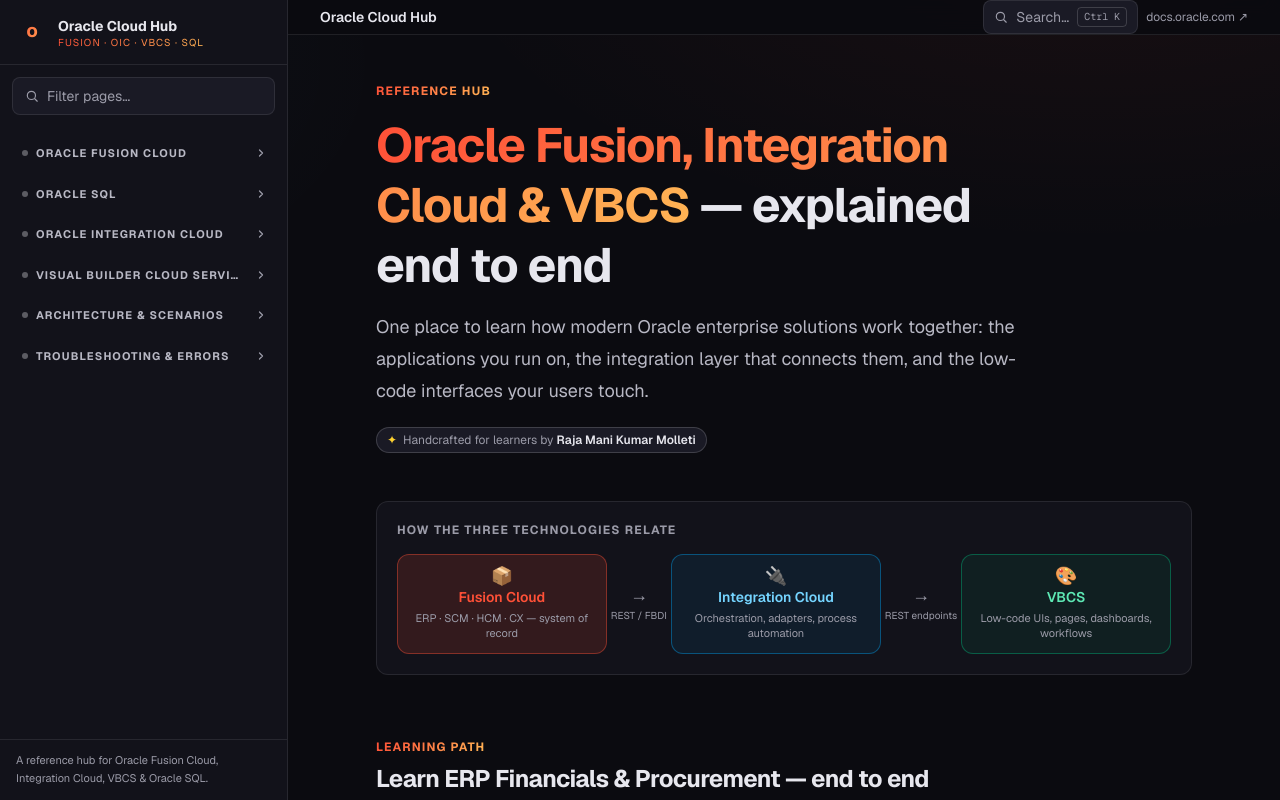
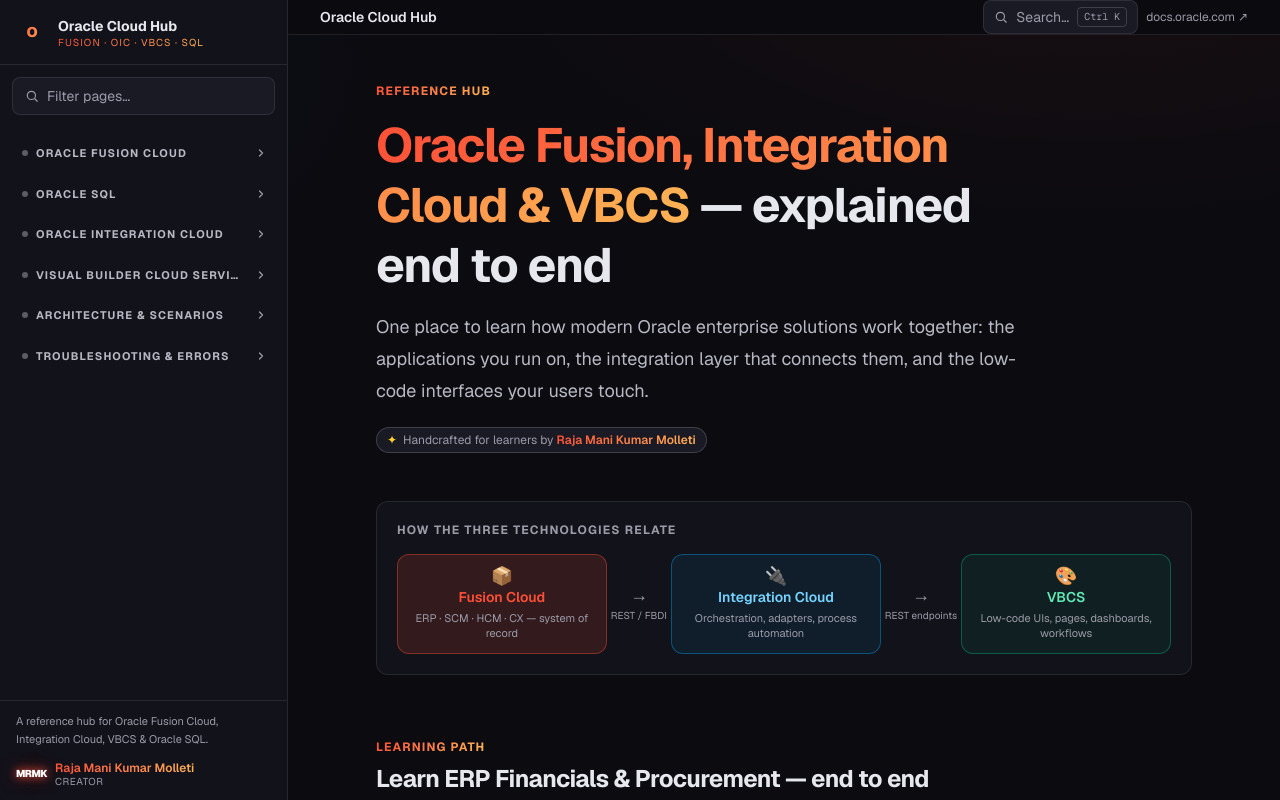
Before and after one commit to kumarmrmk/OracleHub, a Next.js app: page / in a window 1280 px wide. Built offline with nearby package versions, Linux system fonts and the light colour scheme.

Commit message:
Add sidebar creator card and brand the MRMK name
- Sidebar footer now shows MRMK + creator credit card
- MRMK monogram uses neon glow in sidebar and footer
- Creator name gets an orange-to-amber gradient in sidebar, footer, and hero

```diff
--- a/src/app/page.tsx
+++ b/src/app/page.tsx
@@ -378,7 +378,12 @@
             <span className="text-amber-300">✦</span>
             <span>
               Handcrafted for learners by{" "}
-              <span className="font-semibold text-ink">Raja Mani Kumar Molleti</span>
+              <span
+                className="bg-clip-text font-semibold text-transparent"
+                style={{ backgroundImage: "var(--grad-accent)" }}
+              >
+                Raja Mani Kumar Molleti
+              </span>
             </span>
           </span>
         </p>
--- a/src/components/Shell.tsx
+++ b/src/components/Shell.tsx
@@ -118,12 +118,20 @@
               Oracle Visual Builder Cloud Service.</span>
           </p>
           <p className="mt-3 flex items-center justify-center gap-2 text-xs text-muted">
-            <span className="flex h-6 w-9 items-center justify-center rounded-full bg-accent text-[9px] font-black tracking-tighter text-white">
+            <span
+              className="text-[9px] font-black tracking-tighter text-white"
+              style={{ textShadow: "0 0 8px var(--accent), 0 0 18px rgba(255,80,55,.55)" }}
+            >
               MRMK
             </span>
             <span>
               Curated with care by{" "}
-              <span className="font-semibold text-accent">Raja Mani Kumar Molleti</span>
+              <span
+                className="bg-clip-text font-semibold text-transparent"
+                style={{ backgroundImage: "var(--grad-accent)", textShadow: "none" }}
+              >
+                Raja Mani Kumar Molleti
+              </span>
               <span className="text-zinc-600"> · </span>
               <span className="italic">learn · build · share</span>
             </span>
--- a/src/components/Sidebar.tsx
+++ b/src/components/Sidebar.tsx
@@ -319,7 +319,24 @@
       </nav>
 
       <div className="border-t border-[var(--edge)] px-4 py-3 text-[11px] leading-relaxed text-muted">
-        A reference hub for Oracle Fusion Cloud, Integration Cloud, VBCS &amp; Oracle SQL.
+        <p>A reference hub for Oracle Fusion Cloud, Integration Cloud, VBCS &amp; Oracle SQL.</p>
+        <div className="mt-3 flex items-center gap-2">
+          <span
+              className="text-[10px] font-black tracking-tighter text-white"
+              style={{ textShadow: "0 0 8px var(--accent), 0 0 18px rgba(255,80,55,.55)" }}
+            >
+              MRMK
+            </span>
+          <div className="leading-tight">
+            <p
+              className="bg-clip-text text-[12px] font-semibold text-transparent"
+              style={{ backgroundImage: "var(--grad-accent)" }}
+            >
+              Raja Mani Kumar Molleti
+            </p>
+            <p className="text-[10px] uppercase tracking-wider text-muted">Creator</p>
+          </div>
+        </div>
       </div>
     </aside>
   );
```
